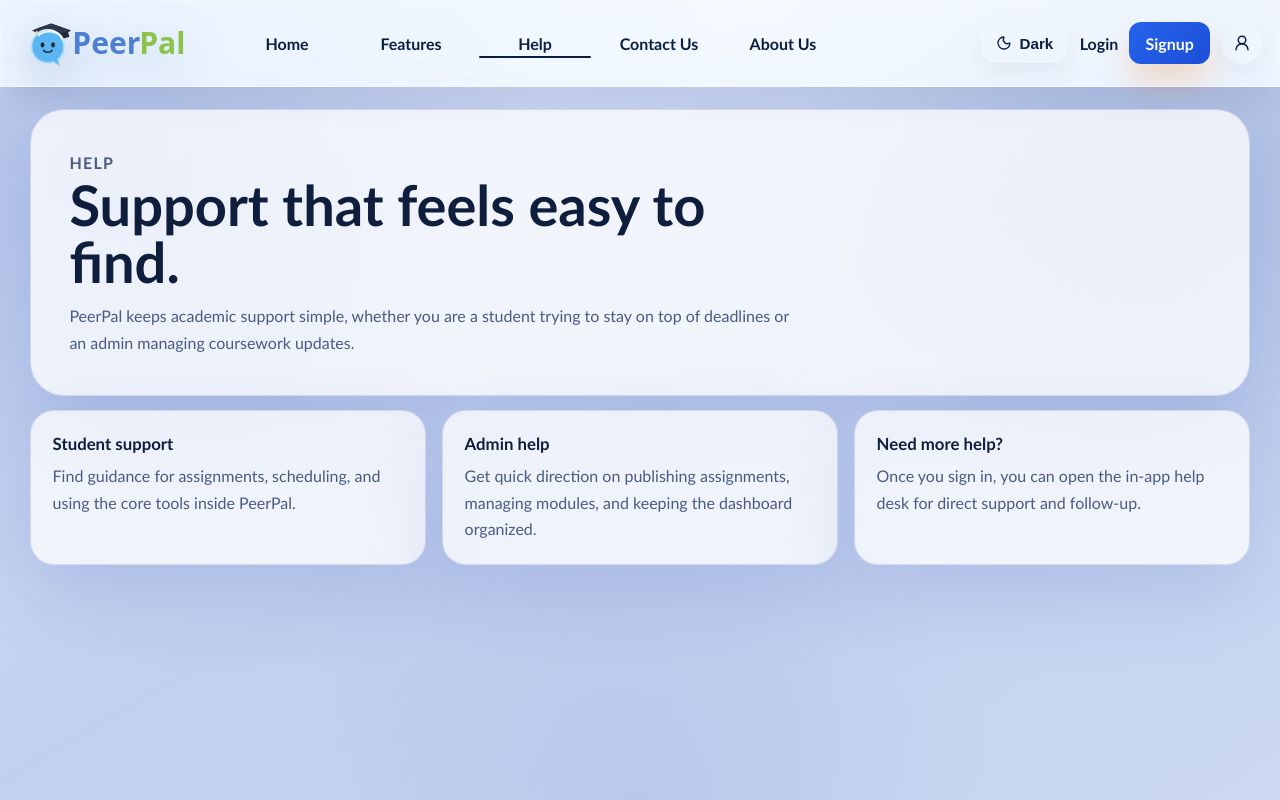
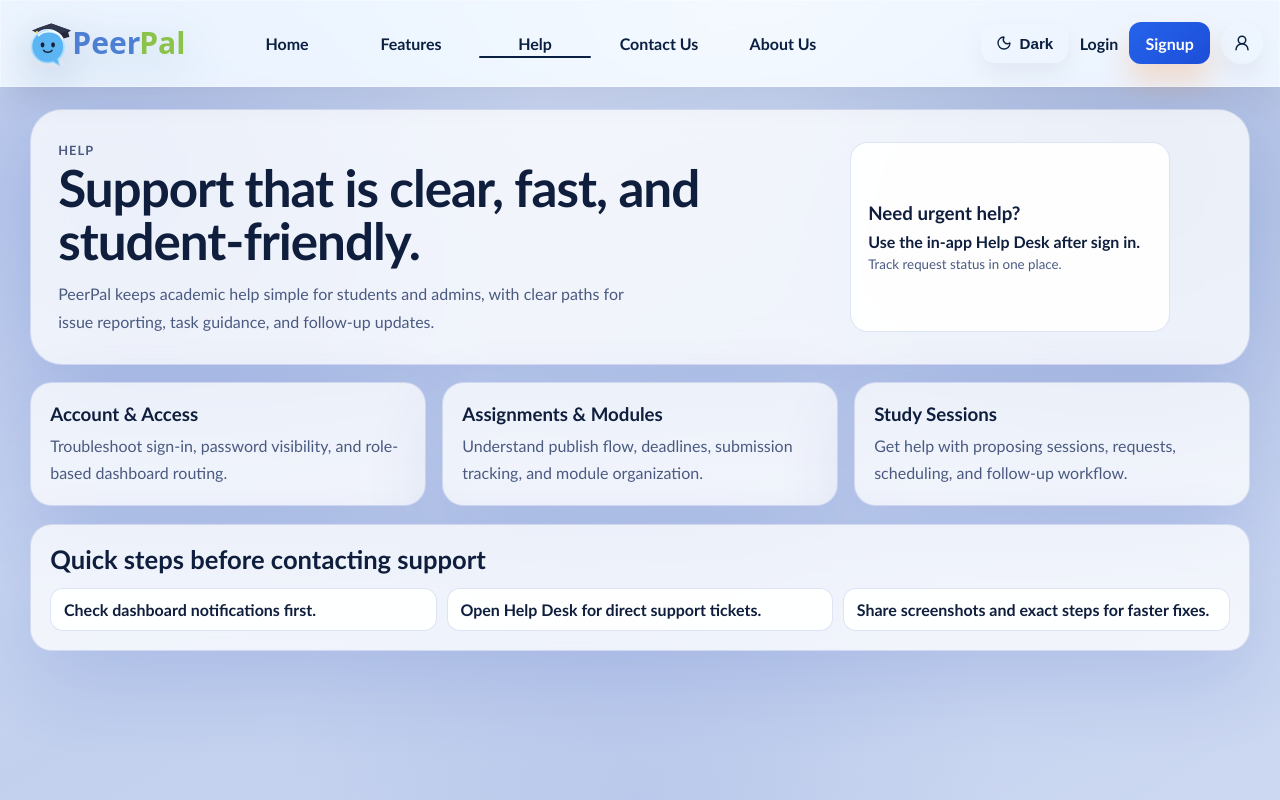
Before and after one commit to IT23145016/Copy_Peer_Pal, a React (Vite) app in the folder frontend/: page /help in a window 1280 px wide. Shown: the top 800 px of the page. Built offline with nearby package versions, Linux system fonts and the light colour scheme; no server answers.

Commit message:
update help page UI

```diff
--- a/frontend/src/pages/HelpPage.jsx
+++ b/frontend/src/pages/HelpPage.jsx
@@ -1,27 +1,82 @@
-import PublicInfoPage from "./PublicInfoPage";
+import { useNavigate } from "react-router-dom";
+import Sidebar from "../components/Sidebar";
+import { clearStoredAuth, getStoredAuth } from "../utils/auth";
 
-const highlights = [
+const topics = [
   {
-    title: "Student support",
-    text: "Find guidance for assignments, scheduling, and using the core tools inside PeerPal.",
+    title: "Account & Access",
+    text: "Troubleshoot sign-in, password visibility, and role-based dashboard routing.",
   },
   {
-    title: "Admin help",
-    text: "Get quick direction on publishing assignments, managing modules, and keeping the dashboard organized.",
+    title: "Assignments & Modules",
+    text: "Understand publish flow, deadlines, submission tracking, and module organization.",
   },
   {
-    title: "Need more help?",
-    text: "Once you sign in, you can open the in-app help desk for direct support and follow-up.",
+    title: "Study Sessions",
+    text: "Get help with proposing sessions, requests, scheduling, and follow-up workflow.",
   },
 ];
 
+const quickActions = [
+  "Check dashboard notifications first.",
+  "Open Help Desk for direct support tickets.",
+  "Share screenshots and exact steps for faster fixes.",
+];
+
 export default function HelpPage() {
+  const navigate = useNavigate();
+  const auth = getStoredAuth();
+
+  const onLogout = () => {
+    clearStoredAuth();
+    navigate("/", { replace: true });
+  };
+
   return (
-    <PublicInfoPage
-      eyebrow="Help"
-      title="Support that feels easy to find."
-      description="PeerPal keeps academic support simple, whether you are a student trying to stay on top of deadlines or an admin managing coursework updates."
-      highlights={highlights}
-    />
+    <div className={`landing-home-wrap ${auth?.token ? "landing-home-wrap-with-sidebar" : ""}`}>
+      {auth?.token ? (
+        <div className="landing-sidebar-dock">
+          <Sidebar profile={auth.user} onLogout={onLogout} defaultCollapsed />
+        </div>
+      ) : null}
+
+      <main className="landing landing-student help-page">
+        <section className="student-shell help-shell">
+          <section className="help-hero-modern">
+            <div className="help-copy-modern">
+              <p className="help-eyebrow-modern">Help</p>
+              <h1>Support that is clear, fast, and student-friendly.</h1>
+              <p>
+                PeerPal keeps academic help simple for students and admins, with clear paths for issue reporting,
+                task guidance, and follow-up updates.
+              </p>
+            </div>
+            <aside className="help-quick-card-modern">
+              <h3>Need urgent help?</h3>
+              <p>Use the in-app Help Desk after sign in.</p>
+              <small>Track request status in one place.</small>
+            </aside>
+          </section>
+
+          <section className="help-topic-grid-modern">
+            {topics.map((item) => (
+              <article className="help-topic-card-modern" key={item.title}>
+                <h3>{item.title}</h3>
+                <p>{item.text}</p>
+              </article>
+            ))}
+          </section>
+
+          <section className="help-actions-modern">
+            <h2>Quick steps before contacting support</h2>
+            <div className="help-actions-list-modern">
+              {quickActions.map((step) => (
+                <p key={step}>{step}</p>
+              ))}
+            </div>
+          </section>
+        </section>
+      </main>
+    </div>
   );
 }
```
Also changed, not shown: frontend/src/styles.css.
